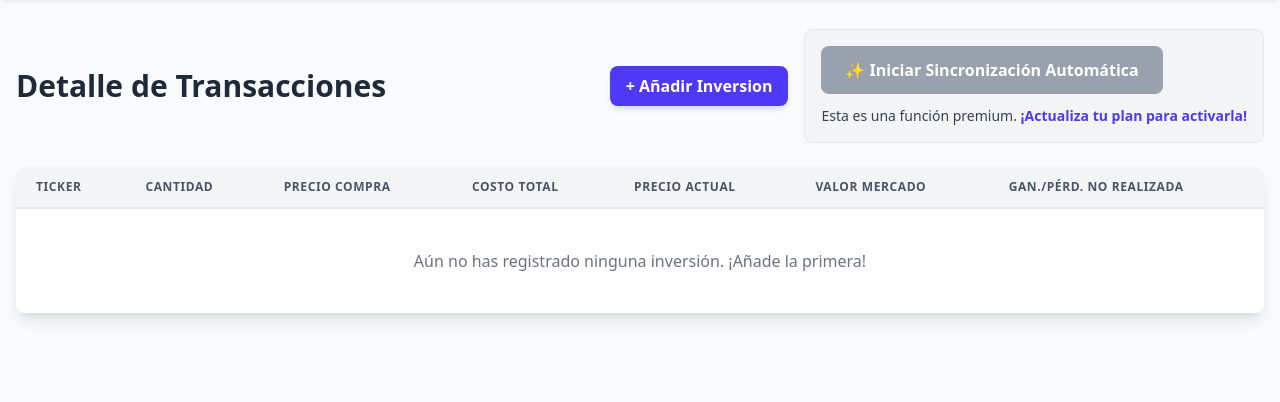
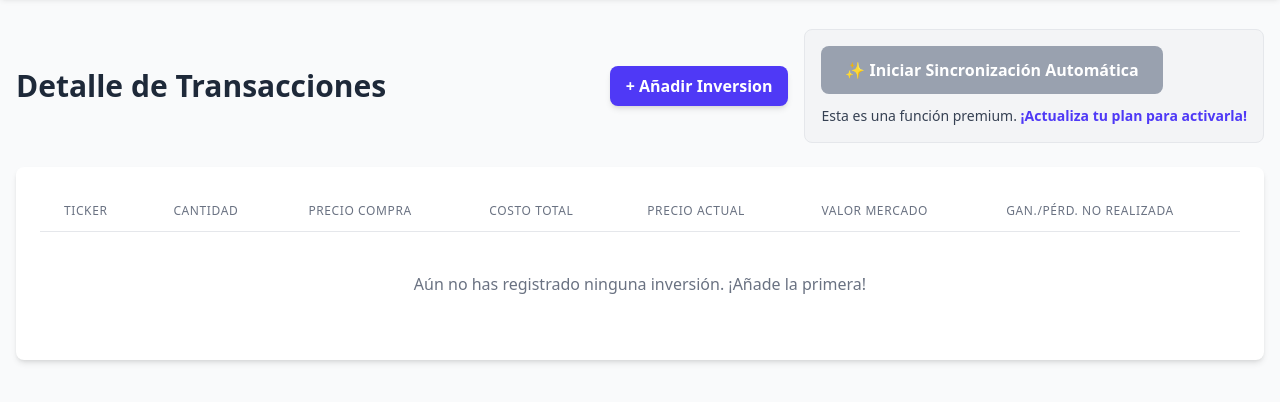
Before and after one commit to MicroCloud12/finanzas_personales_produccion, a Django app: page /inversiones/ in a window 1280 px wide. Shown: the part 67-469 px from the top of the page. Run offline with Django 5.2, Linux system fonts and the light colour scheme; the visitor is signed in with stand-in values (Sample User, id 1); data that the repository does not hold is empty; parts of the project's set-up code (start-up, migrations or seed data) failed here and were passed over; some web fonts are replaced.

Commit message:
feat: add Deuda model and views for managing debts, including templates for listing and creating debts

```diff
--- /dev/null
+++ b/finanzas/templates/crear_deuda.html
@@ -0,0 +1,4 @@
+{% extends "base.html" %}
+{% load static %}
+{% block content %}
+{% endblock %}
--- a/finanzas/templates/index.html
+++ b/finanzas/templates/index.html
@@ -10,7 +10,7 @@
       <div class="flex items-center justify-between h-20 border-b border-white/20">
         <div class="flex-shrink-0">
             <a href="{% if user.is_authenticated %}{% url 'dashboard' %}{% else %}{% url 'home' %}{% endif %}" class="flex items-center space-x-2">
-              <img src="{% static 'img/Finanzas.svg' %}" alt="Logo de FinanzasApp en blanco" class="h-56 w-auto">
+              <img src="{% static 'img/Prisma2.svg' %}" alt="Logo de FinanzasApp en blanco" class="h-18 w-auto">
             </a>
         </div>
         <nav class="hidden md:flex">
--- a/finanzas/templates/lista_inversiones.html
+++ b/finanzas/templates/lista_inversiones.html
@@ -40,17 +40,17 @@
         {% endfor %}
     {% endif %}
 
-    <div class="bg-white shadow-lg rounded-lg overflow-x-auto">
-        <table class="min-w-full leading-normal">
+    <div class="bg-white shadow-md rounded-lg p-6">
+        <table class="min-w-full divide-y divide-gray-200">
             <thead>
-                <tr class="border-b-2 border-gray-200 bg-gray-100 text-left text-xs font-semibold text-gray-600 uppercase tracking-wider">
-                    <th class="px-5 py-3">Ticker</th>
-                    <th class="px-5 py-3">Cantidad</th>
-                    <th class="px-5 py-3">Precio Compra</th>
-                    <th class="px-5 py-3">Costo Total</th>
-                    <th class="px-5 py-3">Precio Actual</th>
-                    <th class="px-5 py-3">Valor Mercado</th>
-                    <th class="px-5 py-3">Gan./Pérd. No Realizada</th>
+                <tr>
+                    <th class="px-6 py-3 text-left text-xs font-medium text-gray-500 uppercase tracking-wider">Ticker</th>
+                    <th class="px-6 py-3 text-left text-xs font-medium text-gray-500 uppercase tracking-wider">Cantidad</th>
+                    <th class="px-6 py-3 text-left text-xs font-medium text-gray-500 uppercase tracking-wider">Precio Compra</th>
+                    <th class="px-6 py-3 text-left text-xs font-medium text-gray-500 uppercase tracking-wider">Costo Total</th>
+                    <th class="px-6 py-3 text-left text-xs font-medium text-gray-500 uppercase tracking-wider">Precio Actual</th>
+                    <th class="px-6 py-3 text-left text-xs font-medium text-gray-500 uppercase tracking-wider">Valor Mercado</th>
+                    <th class="px-6 py-3 text-left text-xs font-medium text-gray-500 uppercase tracking-wider">Gan./Pérd. No Realizada</th>
                 </tr>
             </thead>
             <tbody>
--- a/finanzas/templates/partials/_header.html
+++ b/finanzas/templates/partials/_header.html
@@ -14,7 +14,7 @@
             <a href="{% url 'dashboard' %}" class="hover:text-indigo-600 transition-colors duration-200 text-sm font-medium">Dashboard</a>
             <a href="{% url 'lista_transacciones' %}" class="hover:text-indigo-600 transition-colors duration-200 text-sm font-medium">Transacciones</a>
             <a href="{% url 'lista_inversiones' %}" class="hover:text-indigo-600 transition-colors duration-200 text-sm font-medium">Inversiones</a>
-            <a href="#" class="hover:text-indigo-600 transition-colors duration-200 text-sm font-medium">Deudas</a>
+            <a href="{% url 'lista_deudas' %}" class="hover:text-indigo-600 transition-colors duration-200 text-sm font-medium">Deudas</a>
             <!--<a href="#" class="hover:text-indigo-600 transition-colors duration-200 text-sm font-medium">Mi Suscripción</a>-->
           {% else %}
             <a href="{% url 'registro_usuarios' %}" class="hover:text-indigo-600 transition-colors duration-200 text-sm font-medium">Registrarse</a>
--- a/finanzas/urls.py
+++ b/finanzas/urls.py
@@ -30,6 +30,8 @@ urlpatterns = [
     path('suscripcion/fallida/', views.suscripcion_fallida, name='suscripcion_fallida'),
     path('suscripcion/webhook/', views.mercadopago_webhook, name='mercadopago_webhook'),
     path('api/datos-ganancias-mensuales/', views.datos_ganancias_mensuales, name='api_ganancias_mensuales'),
+    path('deudas/', views.lista_deudas, name='lista_deudas'),
+    path('deudas/crear/', views.crear_deuda, name='crear_deuda'),
     #path('api/datos-inversiones/', views.lista_inversiones, name='api_datos_inversiones'),
     # Esta URL alimenta tu gráfica de ganancias en el dashboard
     #path('api/datos-ganancias-mensuales/', views.datos_ganancias_mensuales, name='api_ganancias_mensuales'),
--- a/finanzas/views.py
+++ b/finanzas/views.py
@@ -448,3 +448,10 @@ def datos_ganancias_mensuales(request):
     labels = [g.mes for g in ganancias]
     data = [g.total for g in ganancias]
     return JsonResponse({'labels': labels, 'data': data})
+
+def lista_deudas(request):
+    return render(request, 'deudas.html')
+
+@login_required
+def crear_deuda(request):
+    return render(request, 'crear_deuda.html')
```
Also changed, not shown: finanzas/models.py (+19 -0 lines), finanzas/templates/deudas.html (added, +30 -0 lines).
